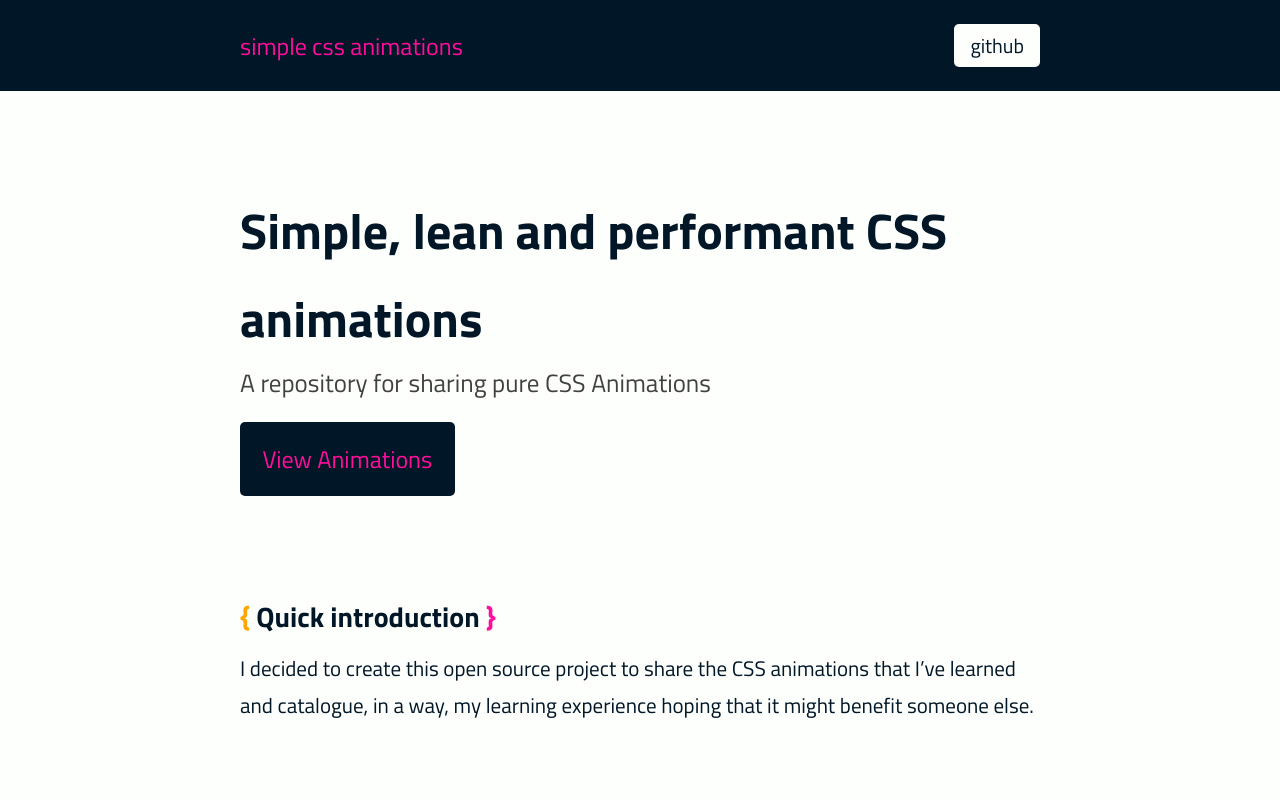
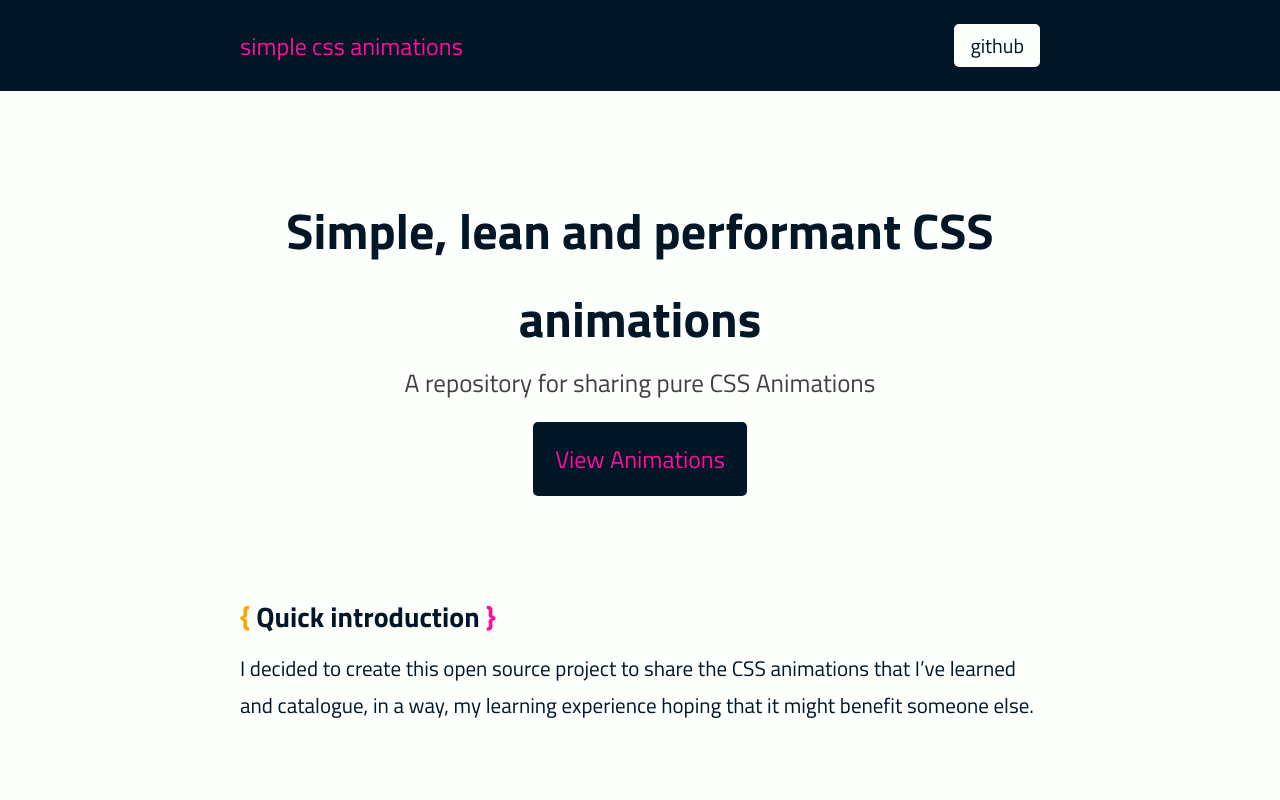
Before and after one commit to ToniMaunde/simple-css-animations, a website built with Parcel: page index.html in a window 1280 px wide. Shown: the top 800 px of the page. Built offline with nearby package versions, Linux system fonts and the light colour scheme; files whose address does not match are found by name; a web font is replaced by a local one.

Commit message:
refactor: center the hero content

```diff
--- a/styles/style.css
+++ b/styles/style.css
@@ -276,17 +276,19 @@ code[class*=language-] {
 
 .hero__heading {
   font-size: 2.5rem;
-  color: var(--clr-primary)
+  color: var(--clr-primary);
+  text-align: center;
 }
 
 .hero__supporting-text {
   font-size: 1.125rem;
   color: #424141;
   font-weight: normal;
+  text-align: center;
 }
 
 .hero__call-to-action {
-  margin-top: 1rem;
+  margin: 1rem auto 0 auto;
   padding: 1rem 1.4rem;
   width: fit-content;
   width: -moz-fit-content;
```
